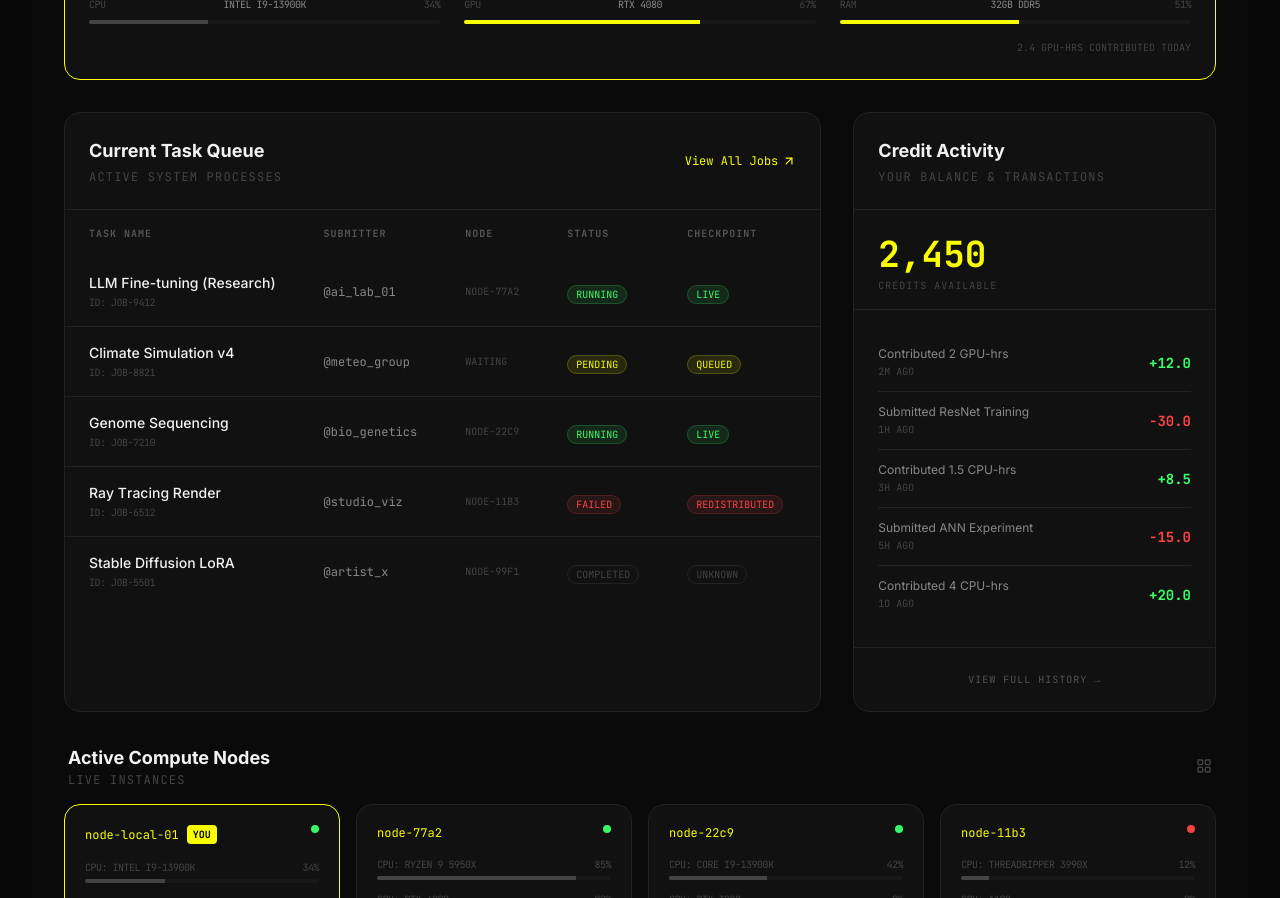
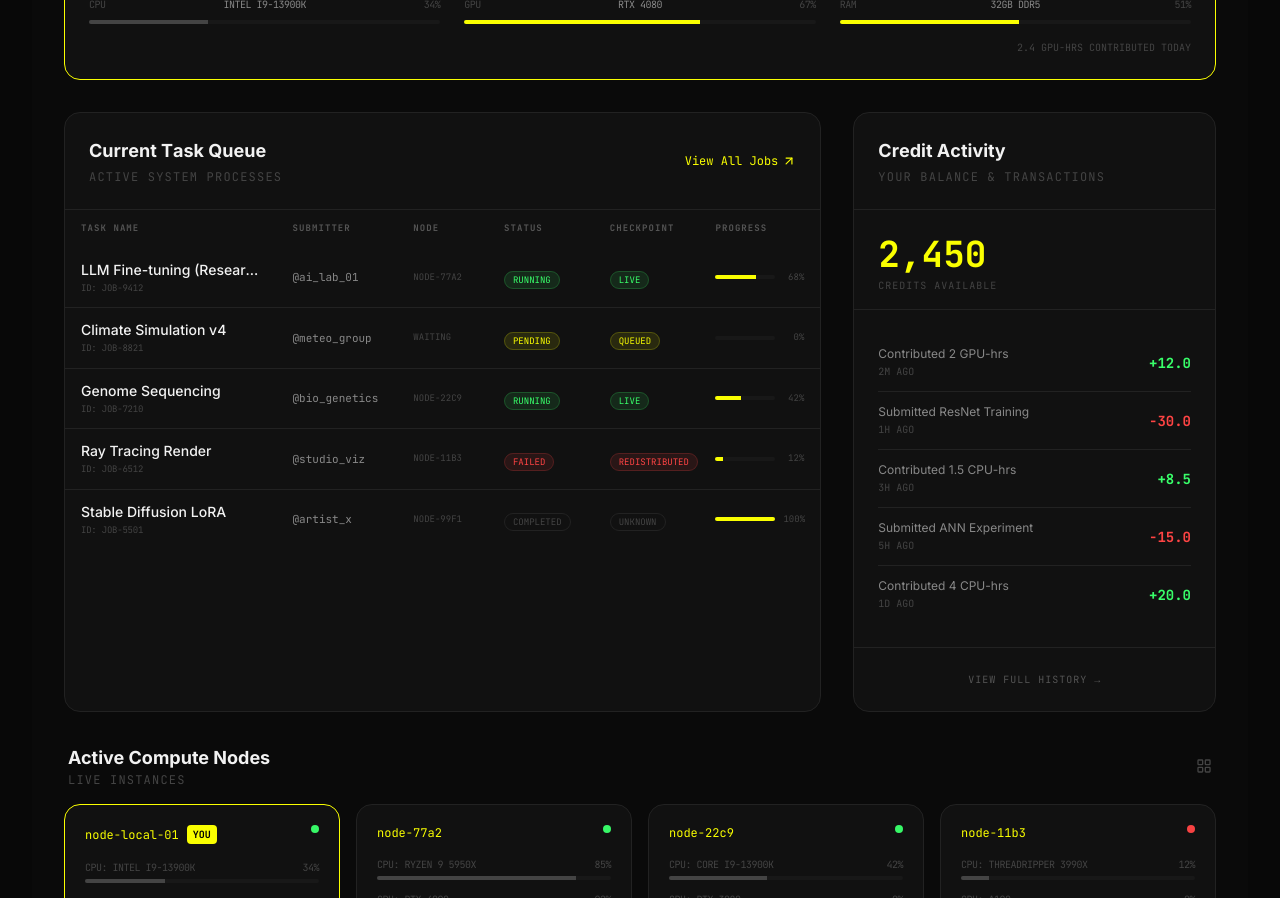
Before and after one commit to Rishi-Heda/gdgCommunismClient, a React (Vite) app: page /dashboard in a window 1280 px wide. Shown: the part 720-1618 px from the top of the page. Built offline with nearby package versions, Linux system fonts and the light colour scheme.

Commit message:
feat : added functionality in submit task page and refined dashboard

```diff
--- a/src/pages/Dashboard.jsx
+++ b/src/pages/Dashboard.jsx
@@ -60,7 +60,7 @@ const Dashboard = () => {
       {/* SECTION 1 — PAGE HEADER */}
       <div className="flex flex-row items-center justify-between mb-6 pt-4">
         <div>
-          <h1 className="text-2xl font-bold text-white tracking-tight">Dashboard</h1>
+          <h1 className="text-2xl font-bold text-white tracking-tight"><ScrambleText text="Dashboard" /></h1>
           <p className="text-[10px] font-mono uppercase tracking-widest text-text-muted mt-0.5">SYSTEM OVERVIEW</p>
         </div>
 
@@ -189,59 +189,59 @@ const Dashboard = () => {
           <section className="bg-surface-card border border-[#222] rounded-2xl overflow-hidden h-full">
             <div className="p-6 border-b border-[#222] flex justify-between items-center">
               <div>
-                <h2 className="text-lg font-bold">Current Task Queue</h2>
+                <h2 className="text-lg font-bold"><ScrambleText text="Current Task Queue" /></h2>
                 <p className="text-xs text-text-muted mt-1 font-mono uppercase tracking-[0.1em]">ACTIVE SYSTEM PROCESSES</p>
               </div>
               <Link to="/jobs" className="text-xs font-mono text-accent-primary hover:underline flex items-center gap-1">
                 View All Jobs <ArrowUpRight className="w-3.5 h-3.5" />
               </Link>
             </div>
-            <div className="overflow-x-auto">
-              <table className="w-full text-left border-collapse">
+            <div className="overflow-hidden">
+              <table className="w-full text-left border-collapse table-fixed">
                 <thead>
                   <tr className="bg-[#111]">
-                    <th className="px-6 py-4 text-[10px] font-mono tracking-widest text-[#555] uppercase">Task Name</th>
-                    <th className="px-6 py-4 text-[10px] font-mono tracking-widest text-[#555] uppercase">Submitter</th>
-                    <th className="px-6 py-4 text-[10px] font-mono tracking-widest text-[#555] uppercase">Node</th>
-                    <th className="px-6 py-4 text-[10px] font-mono tracking-widest text-[#555] uppercase">Status</th>
-                    <th className="px-6 py-4 text-[10px] font-mono tracking-widest text-[#555] uppercase">Checkpoint</th>
-                    <th className="px-6 py-4 text-[10px] font-mono tracking-widest text-[#555] uppercase">Progress</th>
+                    <th className="w-[28%] px-4 py-3 text-[9px] font-mono tracking-[0.12em] text-[#555] uppercase whitespace-nowrap">Task Name</th>
+                    <th className="w-[16%] px-4 py-3 text-[9px] font-mono tracking-[0.12em] text-[#555] uppercase whitespace-nowrap">Submitter</th>
+                    <th className="w-[12%] px-4 py-3 text-[9px] font-mono tracking-[0.12em] text-[#555] uppercase whitespace-nowrap">Node</th>
+                    <th className="w-[14%] px-4 py-3 text-[9px] font-mono tracking-[0.12em] text-[#555] uppercase whitespace-nowrap">Status</th>
+                    <th className="w-[14%] px-4 py-3 text-[9px] font-mono tracking-[0.12em] text-[#555] uppercase whitespace-nowrap">Checkpoint</th>
+                    <th className="w-[16%] px-4 py-3 text-[9px] font-mono tracking-[0.12em] text-[#555] uppercase whitespace-nowrap">Progress</th>
                   </tr>
                 </thead>
                 <tbody className="divide-y divide-[#222]">
                   {mockJobs.map((job) => (
                     <tr key={job.id} className="hover:bg-[#111] transition-colors group cursor-pointer">
-                      <td className="px-6 py-4">
-                        <div className="text-sm font-medium text-text-primary group-hover:text-accent-primary transition-colors">
-                          <ScrambleText text={job.name} />
+                      <td className="px-4 py-3">
+                        <div className="text-sm font-medium text-text-primary group-hover:text-accent-primary transition-colors truncate">
+                          {job.name}
                         </div>
-                        <div className="text-[10px] font-mono text-text-muted mt-0.5 uppercase tracking-tighter">
-                          ID: <ScrambleText text={job.id} />
+                        <div className="text-[9px] font-mono text-text-muted mt-0.5 uppercase tracking-tight truncate">
+                          ID: {job.id}
                         </div>
                       </td>
-                      <td className="px-6 py-4 text-xs font-mono text-text-secondary">@{job.submitter}</td>
-                      <td className="px-6 py-4 text-[10px] font-mono text-text-muted uppercase">
-                        <ScrambleText text={job.node || 'node-77a2'} />
+                      <td className="px-4 py-3 text-[11px] font-mono text-text-secondary truncate">@{job.submitter}</td>
+                      <td className="px-4 py-3 text-[9px] font-mono text-text-muted uppercase truncate">
+                        {job.node || 'node-77a2'}
                       </td>
-                      <td className="px-6 py-4">
-                        <span className={`px-2 py-0.5 rounded-full text-[10px] font-mono border ${getStatusColor(job.status)}`}>
+                      <td className="px-4 py-3">
+                        <span className={`px-2 py-0.5 rounded-full text-[9px] font-mono border whitespace-nowrap ${getStatusColor(job.status)}`}>
                           {job.status}
                         </span>
                       </td>
-                      <td className="px-6 py-4">
-                        <span className={`px-2 py-0.5 rounded-full text-[10px] font-mono border ${getCheckpointStyle(job.status).color}`}>
+                      <td className="px-4 py-3">
+                        <span className={`px-2 py-0.5 rounded-full text-[9px] font-mono border whitespace-nowrap ${getCheckpointStyle(job.status).color}`}>
                           {getCheckpointStyle(job.status).label}
                         </span>
                       </td>
-                      <td className="px-6 py-4">
-                        <div className="flex items-center gap-3">
-                          <div className="flex-1 min-w-[80px] bg-surface-elevated h-1 rounded-full overflow-hidden">
+                      <td className="px-4 py-3">
+                        <div className="flex items-center gap-2">
+                          <div className="flex-1 min-w-[60px] bg-surface-elevated h-1 rounded-full overflow-hidden">
                             <div
                               className="bg-accent-primary h-full transition-all duration-1000"
                               style={{ width: `${job.progress}%` }}
                             />
                           </div>
-                          <span className="text-[10px] font-mono text-text-muted w-8">{job.progress}%</span>
+                          <span className="text-[9px] font-mono text-text-muted w-7 text-right">{job.progress}%</span>
                         </div>
                       </td>
                     </tr>
@@ -256,7 +256,7 @@ const Dashboard = () => {
         <div className="lg:col-span-1">
           <section className="bg-surface-card border border-[#222] rounded-2xl flex flex-col h-full">
             <div className="p-6 border-b border-[#222]">
-              <h2 className="text-lg font-bold">Credit Activity</h2>
+              <h2 className="text-lg font-bold"><ScrambleText text="Credit Activity" /></h2>
               <p className="text-xs text-text-muted mt-1 font-mono uppercase tracking-[0.1em]">YOUR BALANCE & TRANSACTIONS</p>
             </div>
 
--- a/src/pages/SubmitJob.jsx
+++ b/src/pages/SubmitJob.jsx
@@ -17,6 +17,7 @@ const SubmitJob = () => {
   const [jobType, setJobType] = useState('AI Training');
   const [gpuRequired, setGpuRequired] = useState(true);
   const [priority, setPriority] = useState('Standard');
+  const [minRam, setMinRam] = useState(32);
 
   const [selectedFile, setSelectedFile] = useState(null);
   const fileInputRef = React.useRef(null);
@@ -120,10 +121,18 @@ const SubmitJob = () => {
               <div className="space-y-2">
                 <div className="flex justify-between text-sm">
                   <label className="text-text-secondary flex items-center gap-2 uppercase font-mono tracking-tighter">
-                    <Layers className="w-4 h-4" /> Min RAM: 32 GB
+                    <Layers className="w-4 h-4" /> Min RAM: {minRam} GB
                   </label>
                 </div>
-                <input type="range" min="8" max="256" step="8" defaultValue="32" className="w-full h-1.5 bg-surface-elevated rounded-lg appearance-none cursor-pointer accent-accent-primary" />
+                <input
+                  type="range"
+                  min="8"
+                  max="128"
+                  step="8"
+                  value={minRam}
+                  onChange={(e) => setMinRam(Number(e.target.value))}
+                  className="w-full h-1.5 bg-surface-elevated rounded-lg appearance-none cursor-pointer accent-accent-primary"
+                />
               </div>
             </div>
 
```
